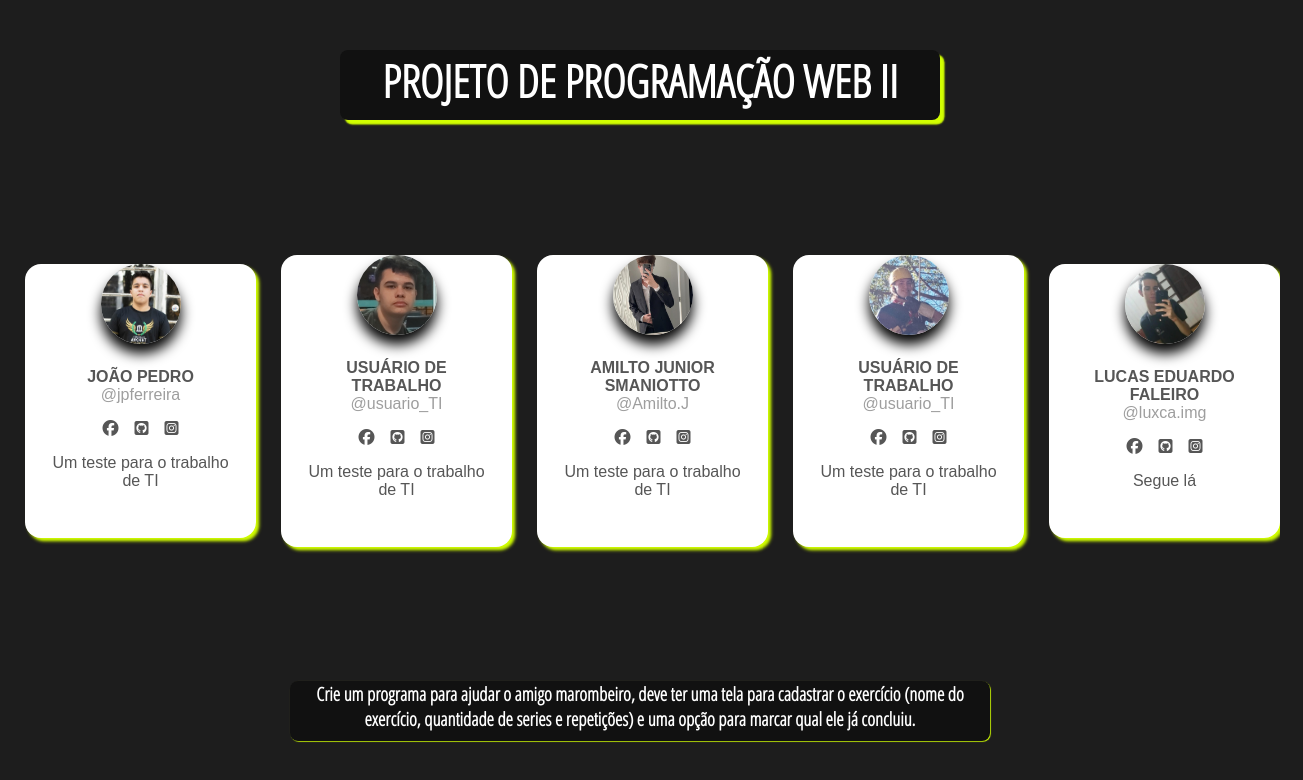
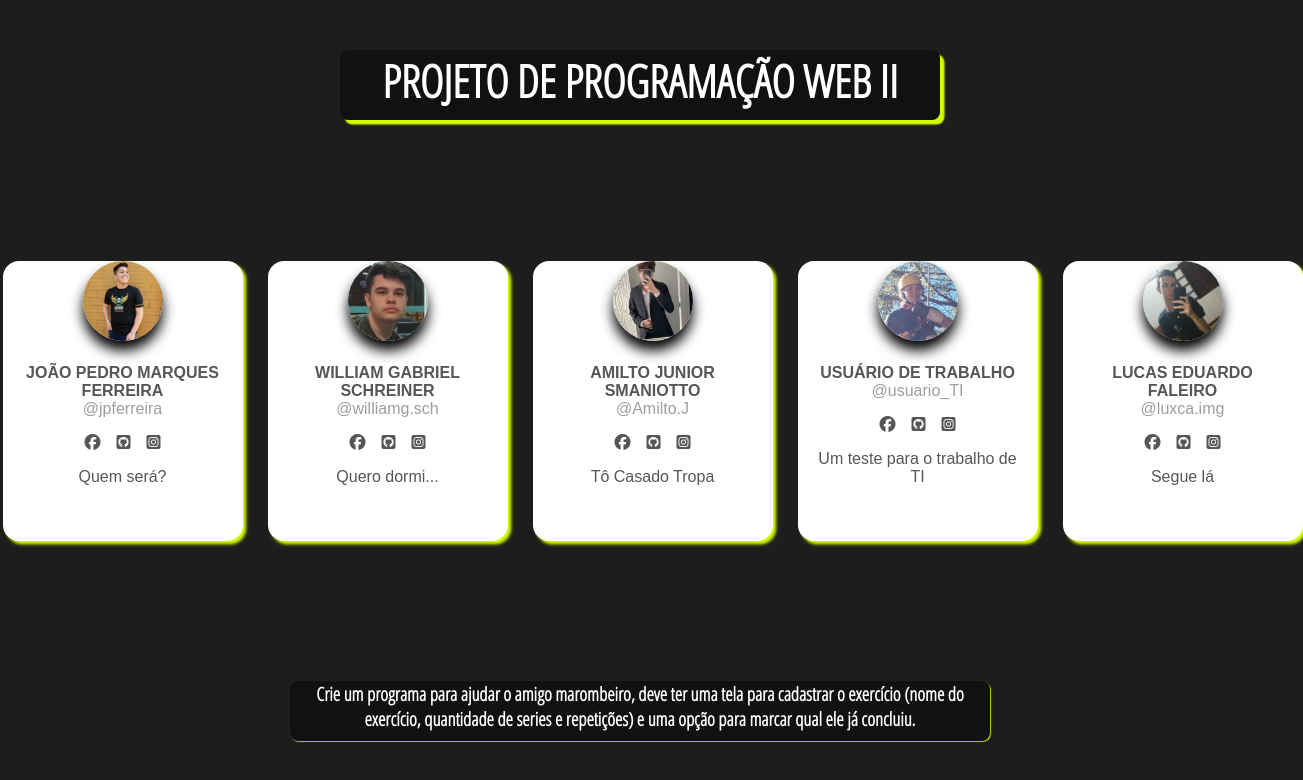
Before and after one commit to WilliamSchreiner/Prova_WebII, a React (Create React App) app in the folder prova_trab1/: page / in a window 1280 px wide. Shown: the top 780 px of the page, 1303 px wide, since content can reach past the window. Built offline with nearby package versions, Linux system fonts and the light colour scheme.

Commit message:
atividade 1 fix

```diff
--- a/prova_trab1/src/App.css
+++ b/prova_trab1/src/App.css
@@ -26,6 +26,11 @@ body {
   font-size: 1em;
   box-shadow: 0.2em 0.2em 0.2em #d2ff00;
   margin-left: 25px;
+  max-width: 15em;
+  height: 17.5em;
+  max-height: 17.5em;
+  min-height: 17.5em;
+  min-width: 15em;
 }
 
 .user-image img{
--- a/prova_trab1/src/App.js
+++ b/prova_trab1/src/App.js
@@ -1,4 +1,4 @@
-import logo1 from './img/Joao.png'
+import logo1 from './img/Joao.jpeg'
 import logo2 from './img/William.jpg'
 import logo3 from './img/Amilto.jpg'
 import logo4 from './img/Thomas.png'
@@ -19,7 +19,7 @@ function App() {
                 alt="ninja_user"/>
         </div>
         <div className="content">
-            <h3 className="name">João Pedro</h3>
+            <h3 className="name">João Pedro Marques Ferreira</h3>
             <p className="username">@jpferreira</p>
 
             <div className="links">
@@ -34,7 +34,7 @@ function App() {
                 </a>
             </div>
 
-                <p className="details"> Um teste para o trabalho de TI</p>
+                <p className="details">Quem será?</p>
 
         </div>
     </div>
@@ -44,22 +44,22 @@ function App() {
                 alt="ninja_user"/>
         </div>
         <div className="content">
-            <h3 className="name">Usuário de Trabalho</h3>
-            <p className="username">@usuario_TI</p>
+            <h3 className="name">William Gabriel Schreiner</h3>
+            <p className="username">@williamg.sch</p>
 
             <div className="links">
-                <a className="facebook" href="https://www.facebook.com/" target="_blank" title="GFG_facebook">
+                <a className="facebook" href="https://www.facebook.com/willian.schreiner.98" target="_blank" title="GFG_facebook">
                     <i className="fab fa-facebook"></i>
                 </a>
-                <a className="git" href="https://github.com/Ferreira2912" title="TIuser_github" target="_blank">
+                <a className="git" href="https://github.com/WilliamSchreiner" title="TIuser_github" target="_blank">
                     <i className="fab fa-github-square"></i>
                 </a>
-                <a className="insta" href="https://www.instagram.com/" target="_blank" title="GFG_instagram">
+                <a className="insta" href="https://www.instagram.com/@william.gab.sch" target="_blank" title="GFG_instagram">
                     <i className="fab fa-instagram-square"></i>
                 </a>
             </div>
 
-                <p className="details"> Um teste para o trabalho de TI</p>
+                <p className="details">Quero dormi...</p>
 
         </div>
     </div>
@@ -84,7 +84,7 @@ function App() {
                 </a>
             </div>
 
-                <p className="details"> Um teste para o trabalho de TI</p>
+                <p className="details">Tô Casado Tropa</p>
 
         </div>
     </div>
```
Also changed, not shown: prova_trab1/src/img/Joao.jpeg (added), prova_trab1/src/img/Joao.png (deleted).
